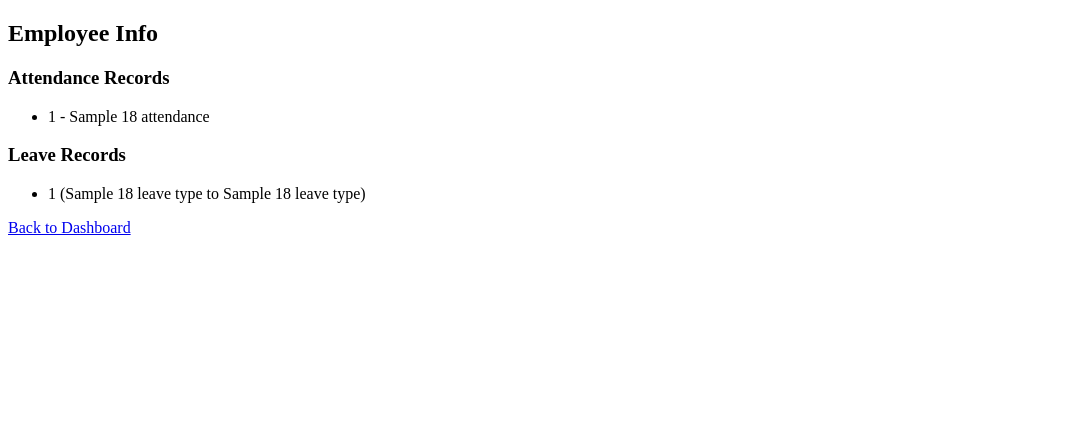
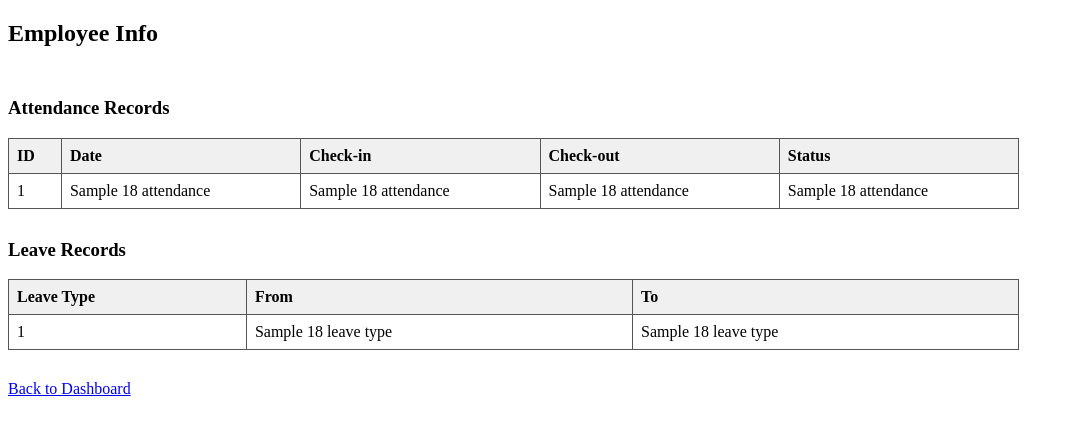
Before and after one commit to AitijyaGhosh365/HRIS_sys, a FastAPI app: page /employee/1 in a window 1280 px wide. Shown: the top 435 px of the page, without its empty margins (0-1074 px from the left). Run offline with FastAPI, Linux system fonts and the light colour scheme; a database or web service that is not in the repository returns one stand-in record (values such as "Sample title"); some libraries are stand-ins or nearby versions.

Commit message:
Update employee.html

```diff
--- a/templates/employee.html
+++ b/templates/employee.html
@@ -2,28 +2,80 @@
 <html>
 <head>
     <title>Employee Details</title>
+    <style>
+        table {
+            border-collapse: collapse;
+            width: 80%;
+            margin-bottom: 30px;
+        }
+
+        th, td {
+            border: 1px solid #555;
+            padding: 8px;
+            text-align: left;
+        }
+
+        th {
+            background-color: #f0f0f0;
+        }
+    </style>
 </head>
 <body>
     <h2>Employee Info</h2>
-    <ul>
+    <table>
+        <tbody>
             {% for key, value in employee.items() %}
-            <li><strong>{{ key.replace('_', ' ').title() }}:</strong> {{ value }}</li>
+                <tr>
+                    <th>{{ key.replace('_', ' ').title() }}</th>
+                    <td>{{ value }}</td>
+                </tr>
             {% endfor %}
-    </ul>
+        </tbody>
+    </table>
 
     <h3>Attendance Records</h3>
-    <ul>
+    <table>
+        <thead>
+            <tr>
+                <th>ID</th>
+                <th>Date</th>
+                <th>Check-in</th>
+                <th>Check-out</th>
+                <th>Status</th>
+            </tr>
+        </thead>
+        <tbody>
             {% for att in attendance %}
-        <li>{{ att[0] }} - {{ att[1] }}</li>
+            <tr>
+                <td>{{ att[0] }}</td>
+                <td>{{ att[1] }}</td>
+                <td>{{ att[2] }}</td>
+                <td>{{ att[3] }}</td>
+                <td>{{ att[4] }}</td>
+            </tr>
             {% endfor %}
-    </ul>
+        </tbody>
+    </table>
 
     <h3>Leave Records</h3>
-    <ul>
+    <table>
+        <thead>
+            <tr>
+                <th>Leave Type</th>
+                <th>From</th>
+                <th>To</th>
+            </tr>
+        </thead>
+        <tbody>
             {% for lv in leaves %}
-        <li>{{ lv[0] }} ({{ lv[1] }} to {{ lv[2] }})</li>
+            <tr>
+                <td>{{ lv[0] }}</td>
+                <td>{{ lv[1] }}</td>
+                <td>{{ lv[2] }}</td>
+            </tr>
             {% endfor %}
-    </ul>
+        </tbody>
+    </table>
 
     <a href="/">Back to Dashboard</a>
 </body>
```
Lines whose indentation alone changed are shown as unchanged.
